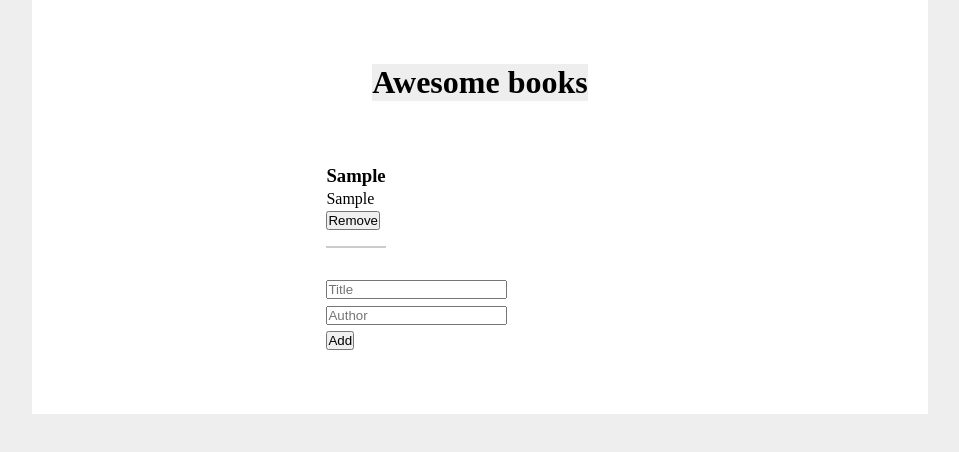
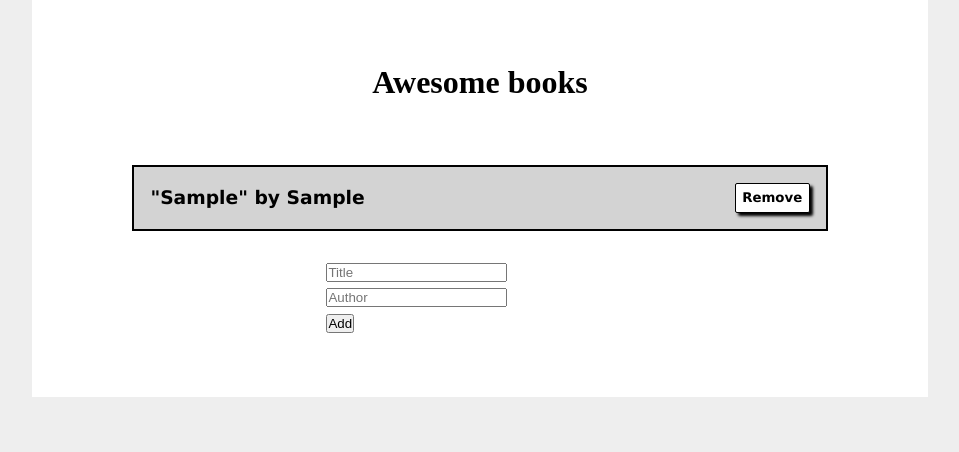
Before and after one commit to andres-condezo/Awesome-books, a website: page index.html in a window 1280 px wide. Both pictures are taken after typing "Sample", "Sample" into the empty fields and a click on the button "Add". Shown: the whole page, without its empty margins (160-1119 px from the left). Drawn offline with Linux system fonts and the light colour scheme.

Commit message:
add style odd and js By name and tittle

```diff
--- a/src/main.js
+++ b/src/main.js
@@ -47,8 +47,7 @@ class BookApp {
       const article = document.createElement('article');
       article.className = 'article-book';
       article.innerHTML = `
-  <h3 class="bookTitle">${el.title}</h3>
-  <p class="bookAuthor">${el.author}</p>
+  <h3 class="bookTitle">"${el.title}" by ${el.author}</h3>
   <button type='button' class="removeBookBtn">Remove</button>
   `;
       $bookContainer.appendChild(article);
--- a/src/style.css
+++ b/src/style.css
@@ -24,25 +24,30 @@ main {
 }
 
 .title {
-  background-color: #eee;
   margin-bottom: 4rem;
 }
 
 .book-container {
-  width: 40%;
+  width: 90%;
   display: flex;
   flex-direction: column;
-  align-items: flex-start;
-  gap: 1rem;
+  align-items: space-between;
+  border: 2px solid black;
 }
 
 .article-book {
   display: flex;
-  flex-direction: column;
-  align-items: flex-start;
-  gap: 0.2em;
-  padding-bottom: 1rem;
-  border-bottom: 2px solid #ccc;
+  flex-direction: row;
+  justify-content: space-between;
+  align-items: center;
+  padding: 1rem;
+  font-size: 1rem;
+  font-family: Verdana, Geneva, Tahoma, sans-serif;
+}
+
+.book-container .article-book:nth-child(odd) {
+  background-color: lightgray;
+
 }
 
 .form {
@@ -53,3 +58,13 @@ main {
   align-items: flex-start;
   gap: 0.4rem;
 }
+
+.removeBookBtn {
+  border: 1px solid black;
+  box-shadow: 3px 3px 3px rgba(0, 0, 0, 1);
+  border-radius: 2px;
+  padding: 0.4rem;
+  background-color: white;
+  font-family: Verdana, Geneva, Tahoma, sans-serif;
+  font-weight: bold;
+}
```
